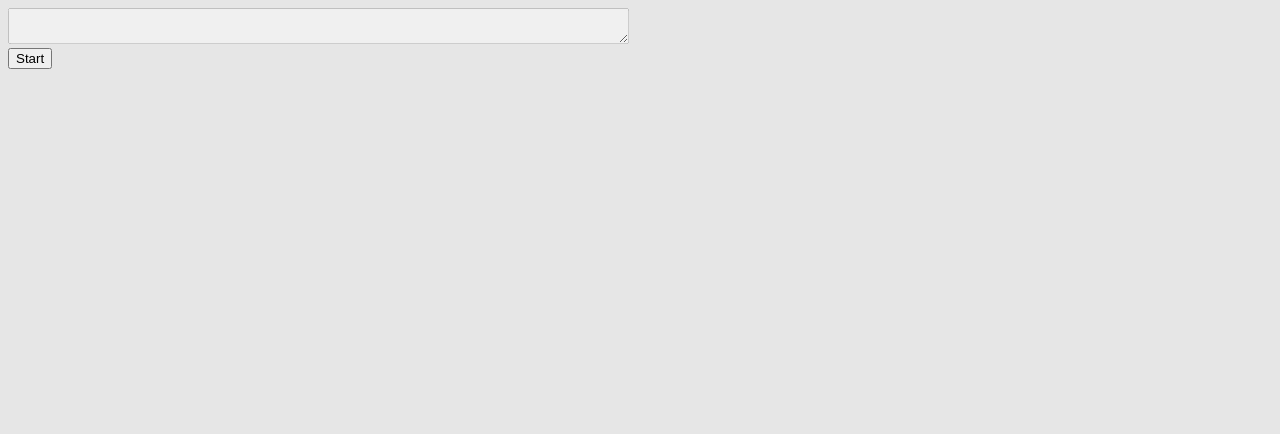
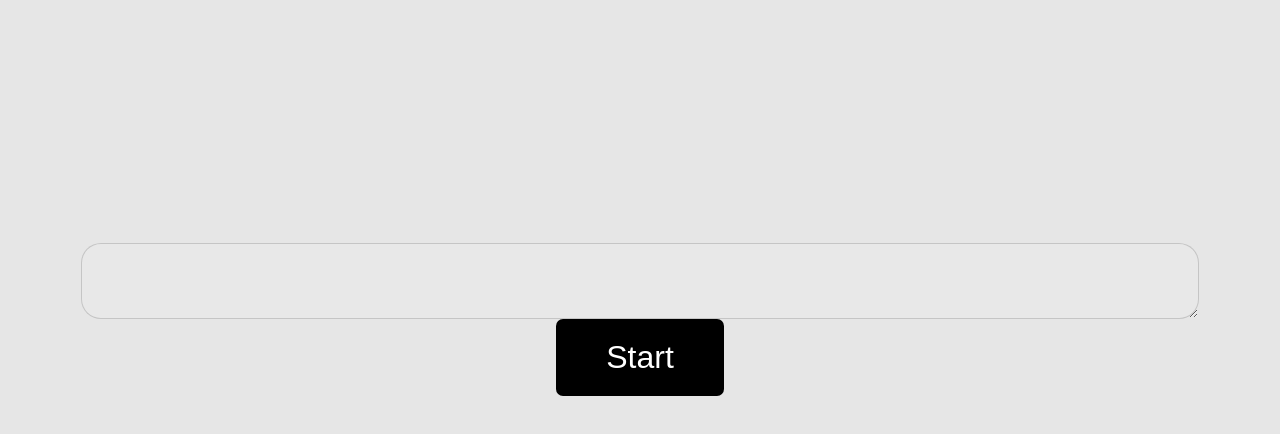
Before and after one commit to Alpakash/typing-game, a plain HTML site: page index.html in a window 1280 px wide. Drawn offline with Linux system fonts and the light colour scheme.

Commit message:
Made some styling changes

```diff
--- a/index.html
+++ b/index.html
@@ -8,13 +8,13 @@
 	<title>How fast can you type buddy?</title>
 </head>
 <body>
-	<div class="message"></div>
-	<textarea name="words" cols="75" rows="2" disabled ></textarea>
-	<div>
-		<button type="button">Start</button>
-		<div class="correctWords"></div>
-		<div class="typingSpeed"></div>
-		<script src="./logic.js"></script>
+	<div class="flexbox">
+		<h1 class="message"></h1>
+		<textarea name="words" cols="75" rows="2" disabled ></textarea>
+			<button type="button">Start</button>
+			<div class="correctWords"></div>
+			<div class="typingSpeed"></div>
+			<script src="./logic.js"></script>
 	</div>
 </body>
 </html>
--- a/style.css
+++ b/style.css
@@ -1,3 +1,52 @@
 body {
 	background-color: rgb(230, 230, 230);
+	font-family: "Segoe UI";
 }
+
+.flexbox {
+	display: flex;
+	margin: 200px 0;
+	flex-direction: column;
+	align-items: center;
+}
+
+.message {
+	text-align: center;
+	font-weight: 100;
+}
+
+textarea {
+	font-size: 24px;
+	border-radius: 20px;
+	padding: 10px;
+	/* if correct green, if incorrect red */
+	/* background-color: rgba(29, 165, 52, 0.4); */
+}
+
+button {
+	padding: 20px 50px;
+	font-size: 32px;
+	background-color: black;
+	color: #fff;
+	border-radius: 7px;
+	border: 0;
+
+}
+
+button:hover {
+	padding: 20px 50px;
+	font-size: 32px;
+	/* if correct green, if incorrect red */
+	background-color: red;
+	background-color: rgba(29, 165, 52, 0.712);
+	color: #fff;
+	cursor: pointer;
+}
+
+.correctWords {
+
+}
+
+.typingSpeed {
+
+}
```
